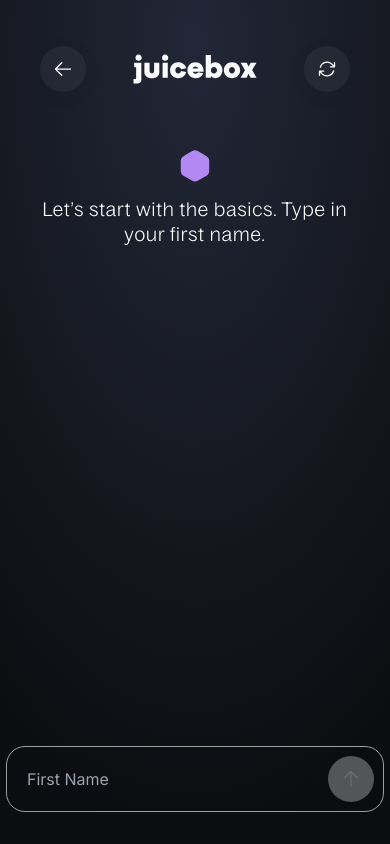
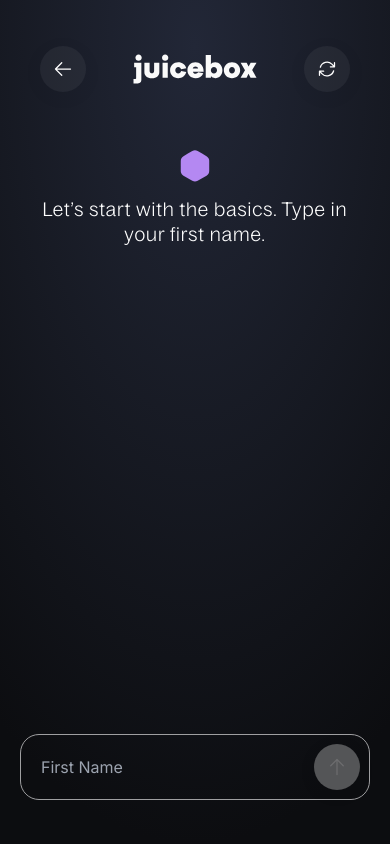
Before and after one commit to LeelaDhojLama/juicebox-test, a Next.js app: page /pages/form in a window 390 px wide. Built offline with nearby package versions, Linux system fonts and the light colour scheme.

Commit message:
made padding dynamic for form and result page

```diff
--- a/src/container/FormContainer/form.module.css
+++ b/src/container/FormContainer/form.module.css
@@ -1,8 +1,8 @@
 @media (max-width: 768px) {
   .formContainer {
     position: absolute;
-    bottom: 8px;
-    right: 6px;
-    left: 6px;
+    bottom: var(--base-spacing);
+    right: var(--base-spacing);
+    left: var(--base-spacing);
   }
 }
--- a/src/container/ResultContainer/ResultContainer.module.css
+++ b/src/container/ResultContainer/ResultContainer.module.css
@@ -1,8 +1,8 @@
 @media (max-width: 768px) {
   .resultContainer {
     position: absolute;
-    bottom: 20px;
-    right: 20px;
-    left: 20px;
+    bottom: var(--base-spacing);
+    right: var(--base-spacing);
+    left: var(--base-spacing);
   }
 }
```
